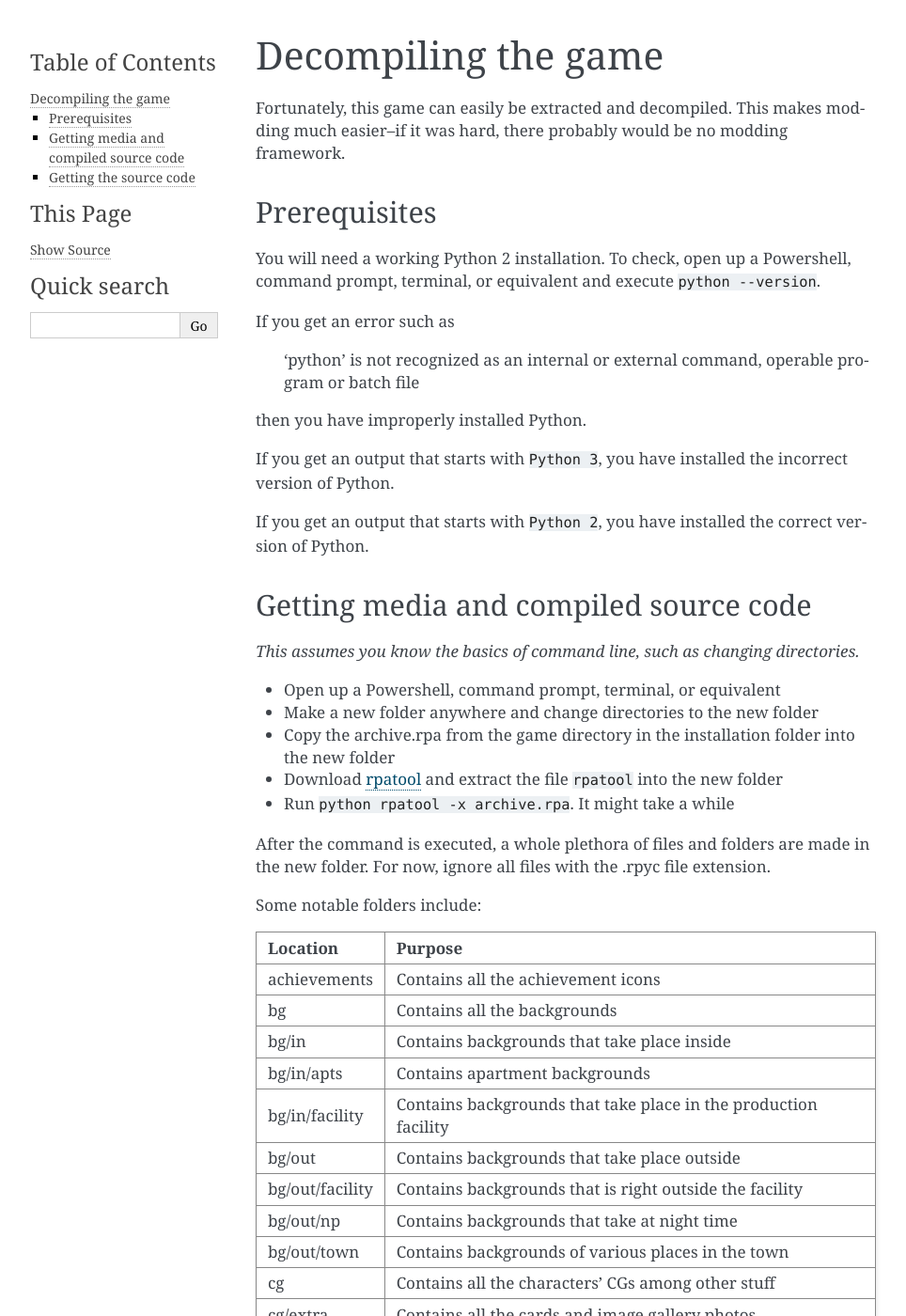
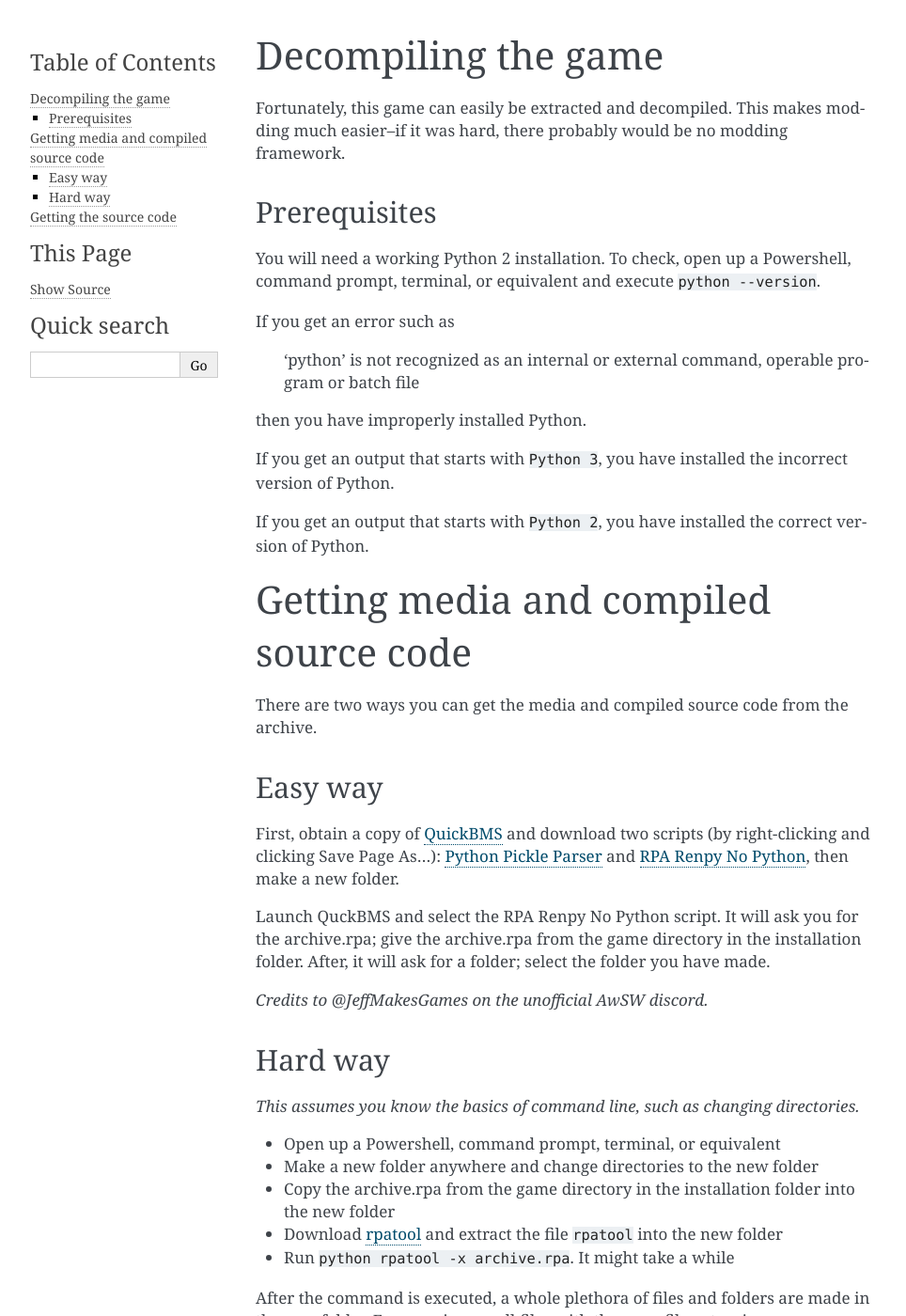
Before and after one commit to AWSW-Modding/AWSW-Modtools, a Sphinx documentation site: the page built from docs/decompiling.rst, in a window 1280 px wide and 1400 px high. Shown: the whole window at 94% size, without its empty margins (148-1112 px from the left). Built offline with Sphinx 7.4.7, drawn with Linux system fonts in a browser that asks for light colours; the version number could not be read and is left out.

Commit message:
Add a new way of extracting the archive

```diff
--- a/docs/decompiling.rst
+++ b/docs/decompiling.rst
@@ -19,7 +19,24 @@ If you get an output that starts with ``Python 3``, you have installed the incor
 If you get an output that starts with ``Python 2``, you have installed the correct version of Python.
 
 Getting media and compiled source code
---------------------------------------
+======================================
+
+There are two ways you can get the media and compiled source code from the archive.
+
+
+Easy way
+--------
+
+First, obtain a copy of `QuickBMS`_ and download two scripts (by right-clicking and clicking Save Page As...): `Python Pickle Parser`_ and `RPA Renpy No Python`_,
+then make a new folder.
+
+Launch QuckBMS and select the RPA Renpy No Python script. It will ask you for the archive.rpa; give the archive.rpa from the game directory in the installation folder.
+After, it will ask for a folder; select the folder you have made.
+
+*Credits to @JeffMakesGames on the unofficial AwSW discord.*
+
+Hard way
+--------
 
 *This assumes you know the basics of command line, such as changing directories.*
 
@@ -72,7 +89,7 @@ Some notable folders include:
 +-----------------+-----------------------------------------------------------------+
 
 Getting the source code
------------------------
+=======================
 
 Source code is the human-readable version of the game. All dialog options, games, and spoilers are in these files.
 However, the code is compiled into Ren'Py compiled files. They have an extension of .rpyc.
@@ -84,3 +101,7 @@ To get the source code, we need to decompile the game. The source code has an ex
 
 .. _rpatool: https://github.com/Shizmob/rpatool/archive/master.zip
 .. _unrpyc: https://github.com/CensoredUsername/unrpyc/archive/master.zip
+
+.. _QuickBMS: http://aluigi.altervista.org/quickbms.htm
+.. _Python Pickle Parser: http://aluigi.altervista.org/bms/pickle.bms
+.. _RPA Renpy No Python: http://aluigi.altervista.org/bms/rpa_renpy_nopython.bms
```
